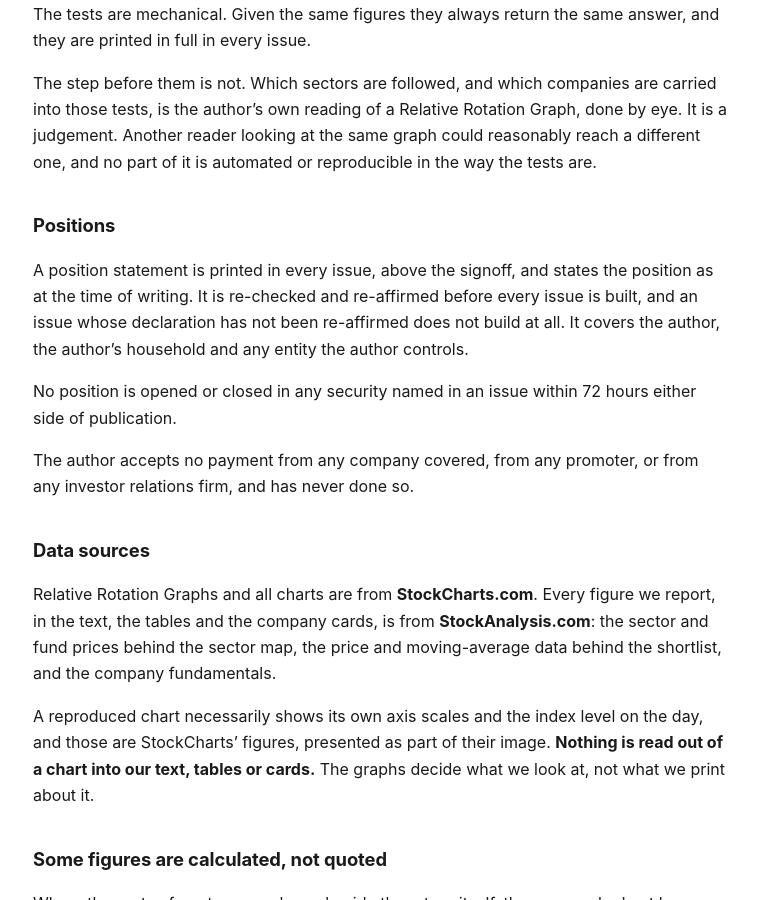
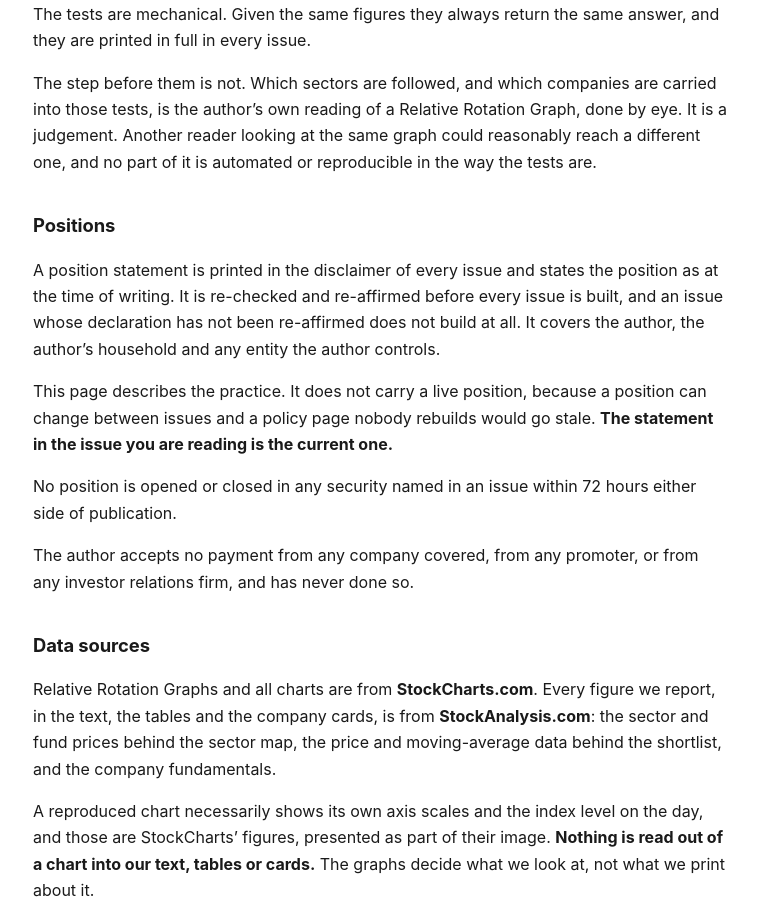
Before and after one commit to themicrocapinvestor/MM-Policies, a Jekyll site: the page built from disclaimer.md, in a window 1280 px wide and 900 px high, scrolled down 931 px. Shown: the whole window, without its empty margins (259-1016 px from the left). Built offline with Jekyll 4.4.1, drawn with Linux system fonts in a browser that asks for light colours.

Commit message:
Positions: the statement moves into the issue's disclaimer
The issue printed the position statement above the signoff and then described it again in
the disclaimer, which was the same disclosure twice in different words. It is now in the
disclaimer alone.

The public page still describes the practice rather than carrying a live position, and now
says why: a position can change between issues, and a policy page nobody rebuilds would go
stale exactly when it mattered.

```diff
--- a/disclaimer.md
+++ b/disclaimer.md
@@ -45,10 +45,14 @@ one, and no part of it is automated or reproducible in the way the tests are.
 
 ## Positions
 
-A position statement is printed in every issue, above the signoff, and states the
-position as at the time of writing. It is re-checked and re-affirmed before every issue is
-built, and an issue whose declaration has not been re-affirmed does not build at all. It
-covers the author, the author's household and any entity the author controls.
+A position statement is printed in the disclaimer of every issue and states the position
+as at the time of writing. It is re-checked and re-affirmed before every issue is built,
+and an issue whose declaration has not been re-affirmed does not build at all. It covers
+the author, the author's household and any entity the author controls.
+
+This page describes the practice. It does not carry a live position, because a position
+can change between issues and a policy page nobody rebuilds would go stale. **The statement
+in the issue you are reading is the current one.**
 
 No position is opened or closed in any security named in an issue within 72 hours either
 side of publication.
```
